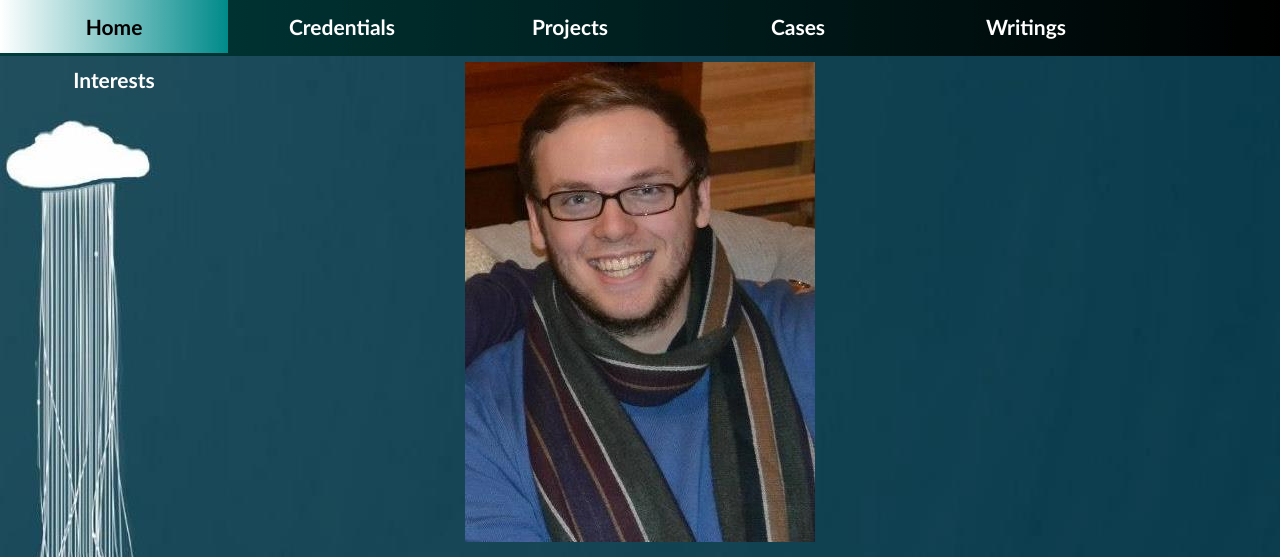
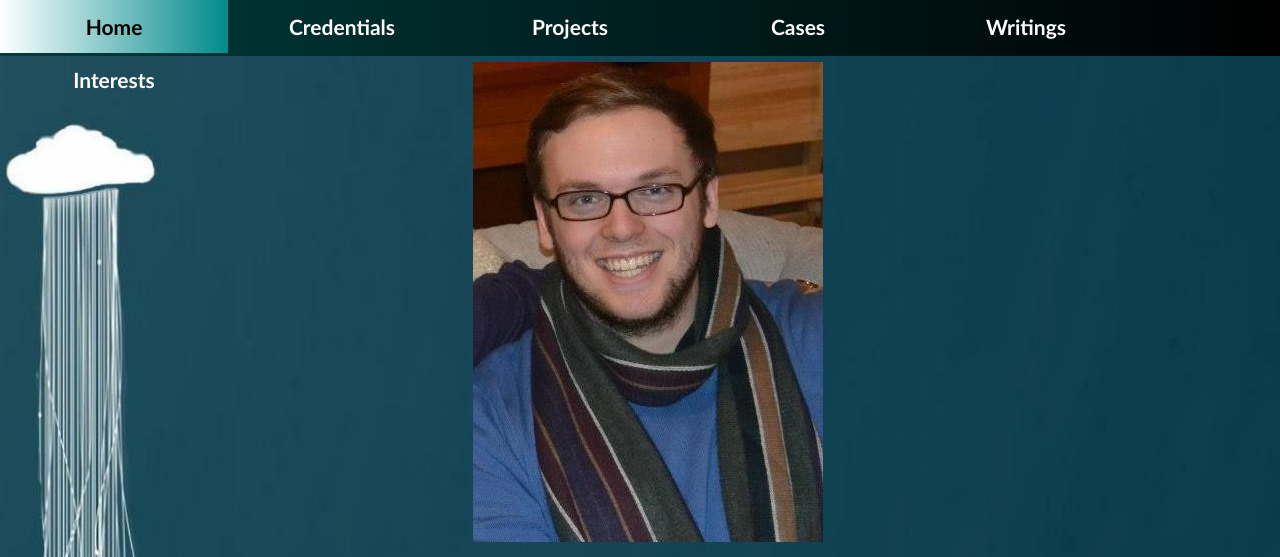
Before and after one commit to maxwellcraft/maxwellcraft, a website: page homepage.html in a window 1280 px wide. Shown: the top 557 px of the page. Drawn offline with Linux system fonts and the light colour scheme.

Commit message:
scaleability

```diff
--- a/homepage.html
+++ b/homepage.html
@@ -6,7 +6,9 @@
 
 </style>
 </head>
-<body style="background-image:url(cloud2.jpg)">
+
+<body>
+
 
 <div id="nav">
 <ul>
--- a/mystyle.css
+++ b/mystyle.css
@@ -8,12 +8,20 @@ margin-left:auto;
 margin-right:auto;
 color:#FFFFFF;
 }
+body {
+background-image:url(cloud2.JPG);
+width:100%;
+height:100%;
+background-size:cover;
+}
 img
 {
 display:block;
 margin-left: auto;
 margin-right:auto;
+background-repeat:no-repeat;
 }
+
 h1
 {
 color:#FFFFFF;
```
